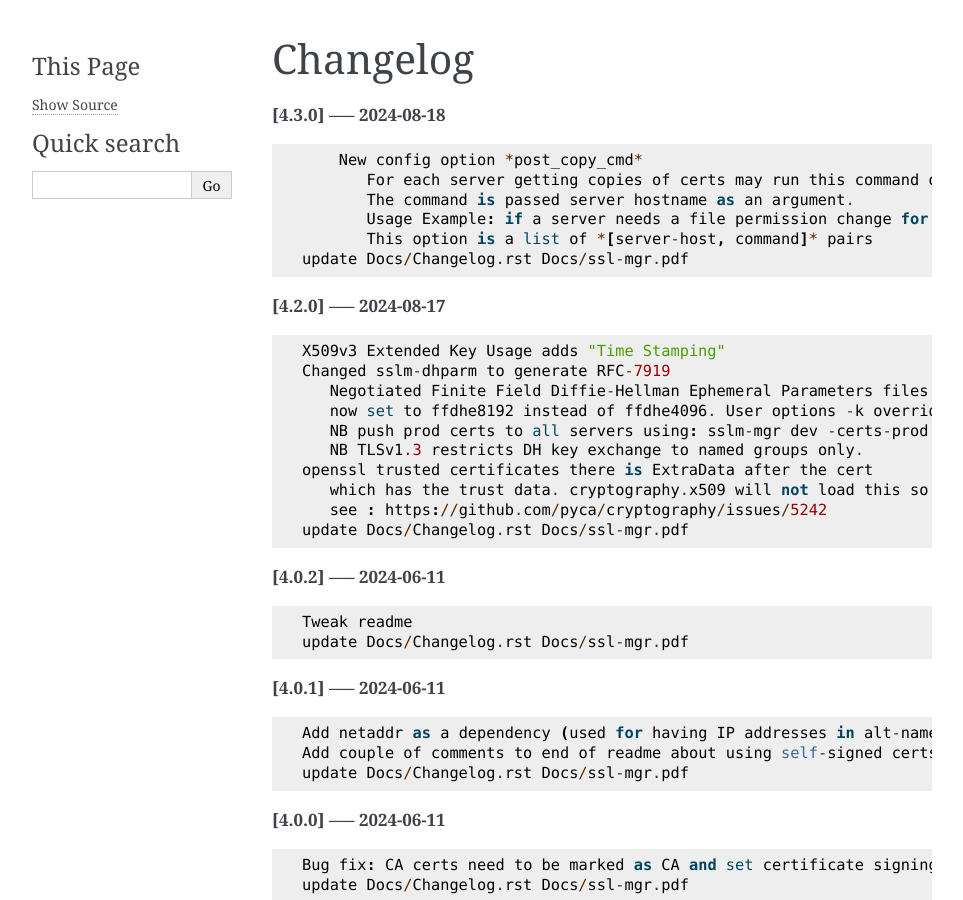
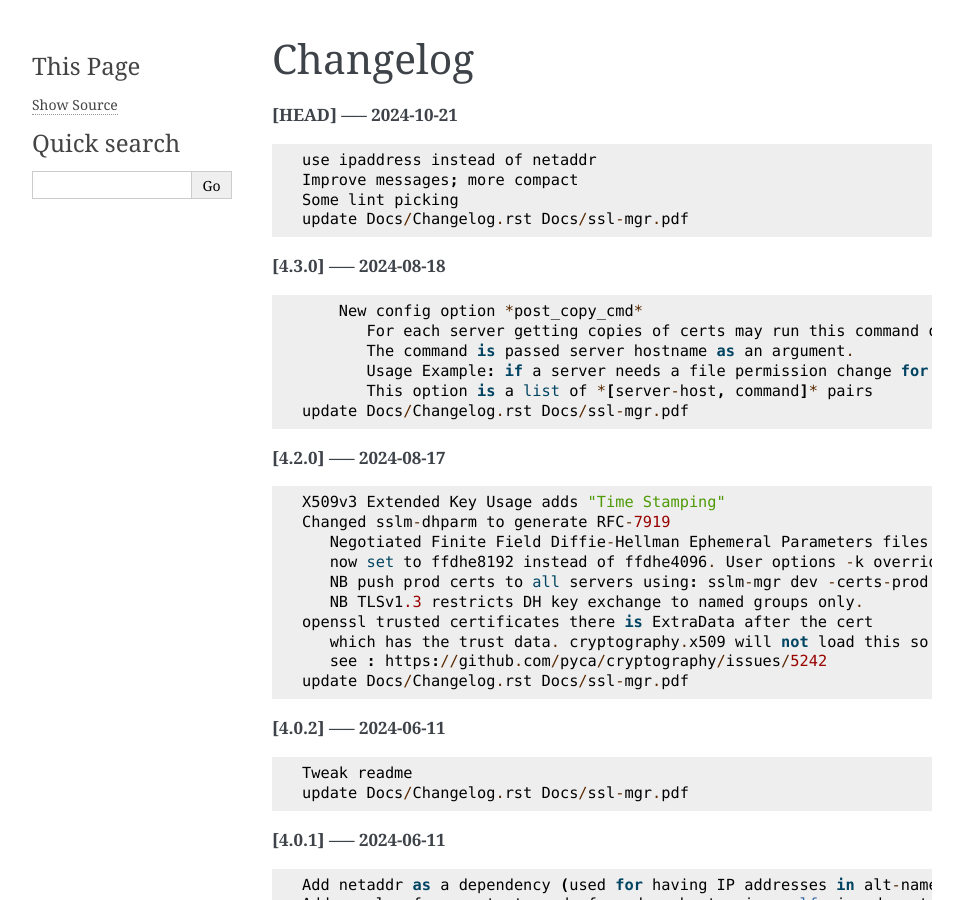
Before and after one commit to gene-git/ssl-mgr, a Sphinx documentation site: the page built from Docs/Changelog.rst, in a window 1280 px wide and 900 px high. Shown: the whole window, without its empty margins (148-1111 px from the left). Built offline with Sphinx 7.4.7, drawn with Linux system fonts in a browser that asks for light colours; pages that are not in the unit, such as notebooks, are missing from menus.

Commit message:
update Docs/Changelog.rst Docs/ssl-mgr.pdf

```diff
--- a/Docs/Changelog.rst
+++ b/Docs/Changelog.rst
@@ -1,5 +1,13 @@
 Changelog
 =========
+
+**[HEAD] ----- 2024-10-21** ::
+
+	    use ipaddress instead of netaddr
+	    Improve messages; more compact
+	    Some lint picking
+	    update Docs/Changelog.rst Docs/ssl-mgr.pdf
+
 
 **[4.3.0] ----- 2024-08-18** ::
 
```
Also changed, not shown: 1 other file.
